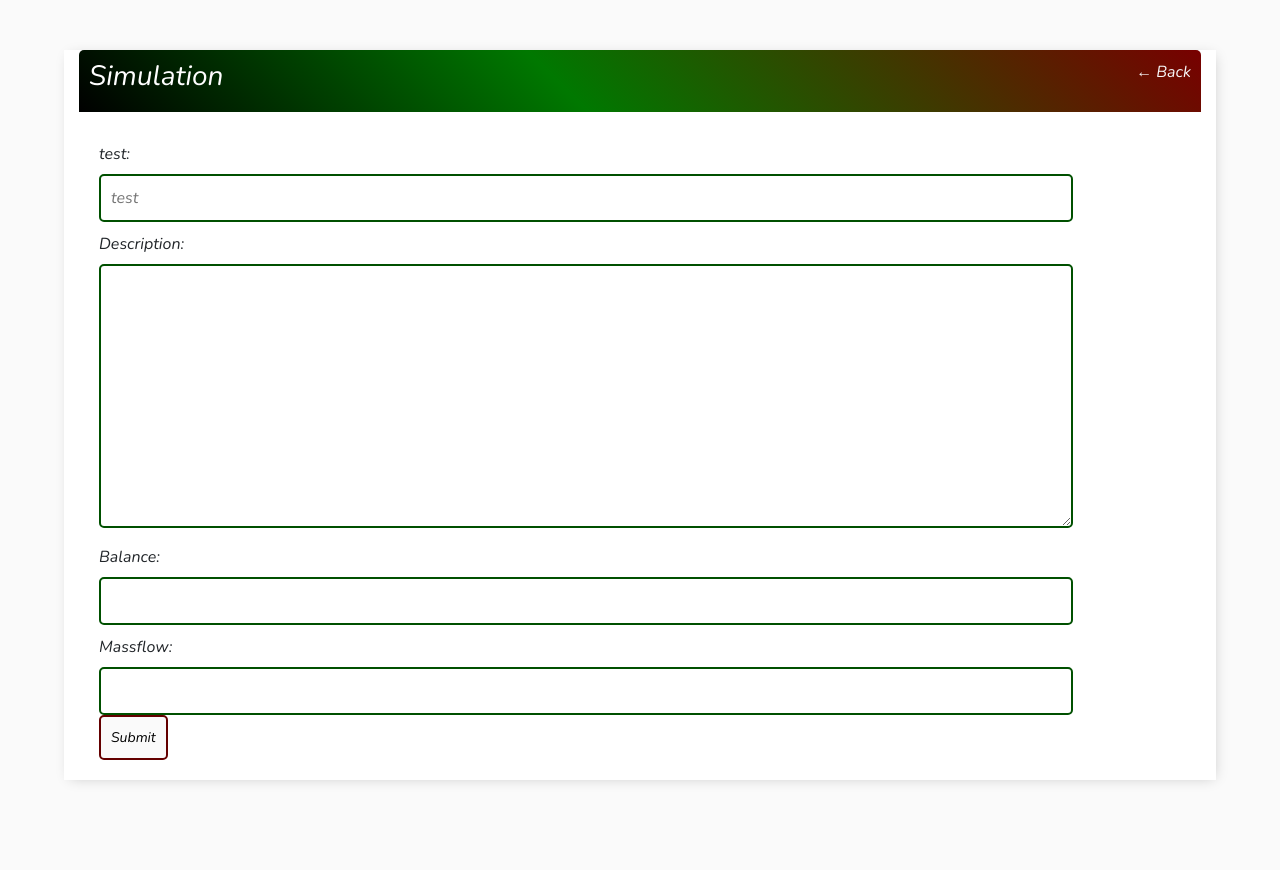
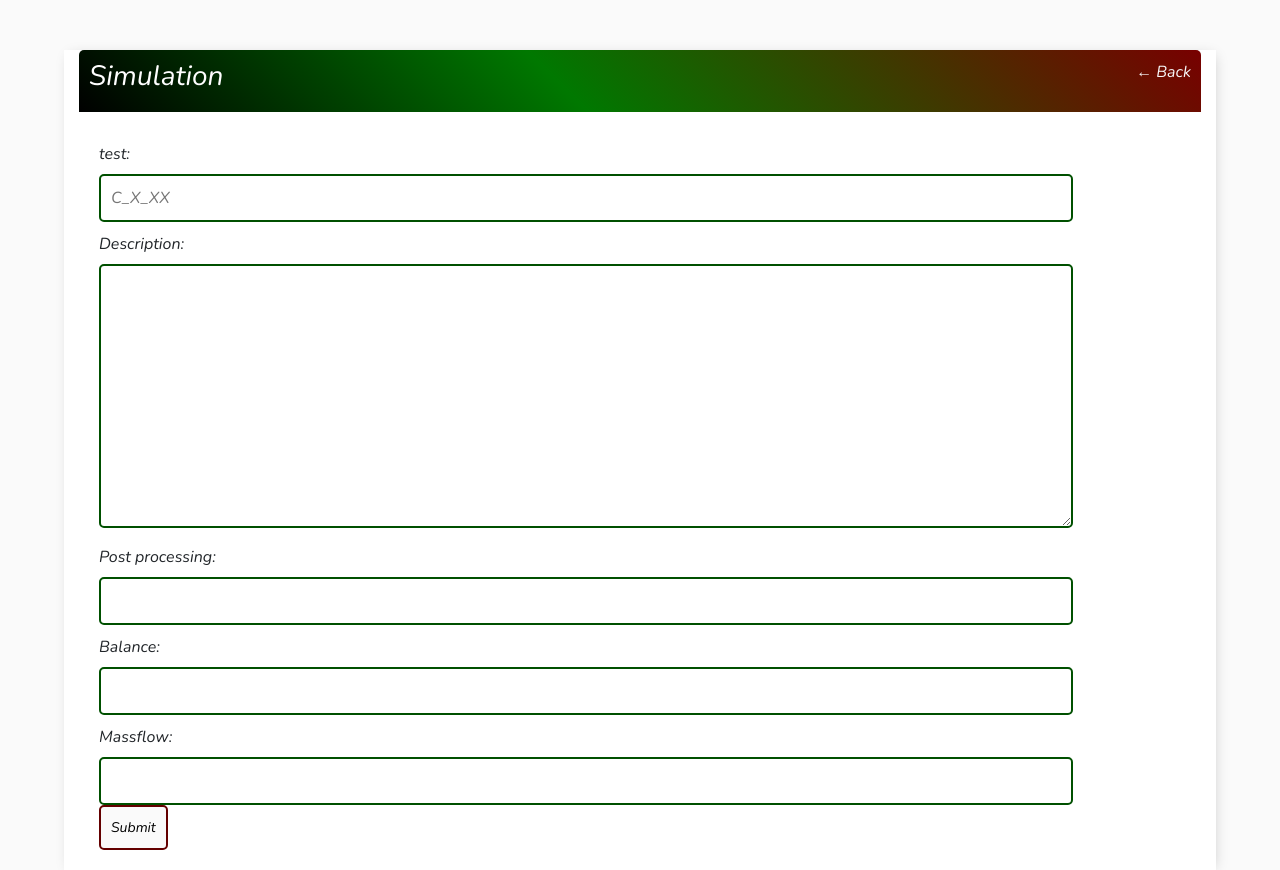
Before and after one commit to PWiercioch/C-models, a Django app: template mastersheet/templates/mastersheet/simulation_update.html in a window 1280 px wide. Before the commit the page ends 783 px from the top, so only its background shows below. Run offline with Django 3.2, Linux system fonts and the light colour scheme; the template is opened without the code that fills it: values that come from a table or form of the project are taken from there, others are empty; parts of the project's set-up code (start-up, migrations or seed data) failed here and were passed over.

Commit message:
Add link to post-processing in db and form Change placeholder and pattern matching Fix search in simulation list

```diff
--- a/mastersheet/forms.py
+++ b/mastersheet/forms.py
@@ -16,7 +16,8 @@ class ForceForm(forms.ModelForm):
 # TODO - will clean works also with normal Form??
 class PartForm(forms.ModelForm):
     # TODO - add custom error messages
-    full_name = forms.CharField(label='test', max_length=100, widget=forms.TextInput(attrs={'placeholder': 'test', 'required pattern': '[A-Za-z]{1}_\d+'}))
+    full_name = forms.CharField(label='test', max_length=100, widget=forms.TextInput(
+        attrs={'placeholder': 'X_XX', 'required pattern': '[A-Za-z]{1}_\d+'}))
 
     # def clean(self):  # allows to validate at the deeper level - check if already exists in db
     #     return self.cleaned_data
@@ -58,17 +59,12 @@ class ChassisMultiForm(MultiModelForm):
 
 class SimulationForm(forms.Form):
     full_name = forms.CharField(label='test', max_length=100, widget=forms.TextInput(
-        attrs={'placeholder': 'test', 'required pattern': '[A-Za-z]{1}_\d+'}))
+        attrs={'placeholder': 'C_X_XX', 'required': True, 'required pattern': '[cC]_[A-Za-z]{1}_\d+'}))
     description = forms.CharField(widget=forms.Textarea, required=False)
+    post_processing = forms.CharField(max_length=500, required=False)
     balance = forms.FloatField(required=False)
     massflow = forms.FloatField(required=False)
 
-    class Meta:
-        error_messages = {  # TODO - this should work
-            'full_name': {
-                'required': ("This writer's name is too long."),
-            },
-        }
 
 class SimulationMultiForm(MultiModelForm):
 
--- a/mastersheet/models.py
+++ b/mastersheet/models.py
@@ -57,6 +57,7 @@ class Simulation(models.Model):
     main_v = models.CharField(max_length=10)
     sub_v = models.IntegerField()
     description = models.TextField(null=True, blank=True)
+    post_processing = models.CharField(max_length=500, null=True, blank=True)
     slug = models.SlugField(primary_key=True)
 
     df = models.ForeignKey(Force, on_delete=models.CASCADE, blank=True, null=True, related_name='df')
--- a/mastersheet/templates/mastersheet/simulation_form.html
+++ b/mastersheet/templates/mastersheet/simulation_form.html
@@ -18,6 +18,10 @@
             <div class="row">
                 <b>Description</b>
                {{ form.simulation.description }}
+            </div>
+            <div class="row">
+                <b>Post processing link</b>
+               {{ form.simulation.post_processing }}
             </div>
             <div class="row">
                 <b></b>
--- a/mastersheet/templates/mastersheet/simulation_list.html
+++ b/mastersheet/templates/mastersheet/simulation_list.html
@@ -44,7 +44,7 @@
                 </tr>
             </thead>
             <tbody id="simulation_table">
-                {% for simulation in object_list %}
+                {% for simulation in simulations %}
                     <tr>
                         <td>
                             <div class="simulation-icon"></div>
```
Also changed, not shown: mastersheet/views.py (+19 -1 lines).
